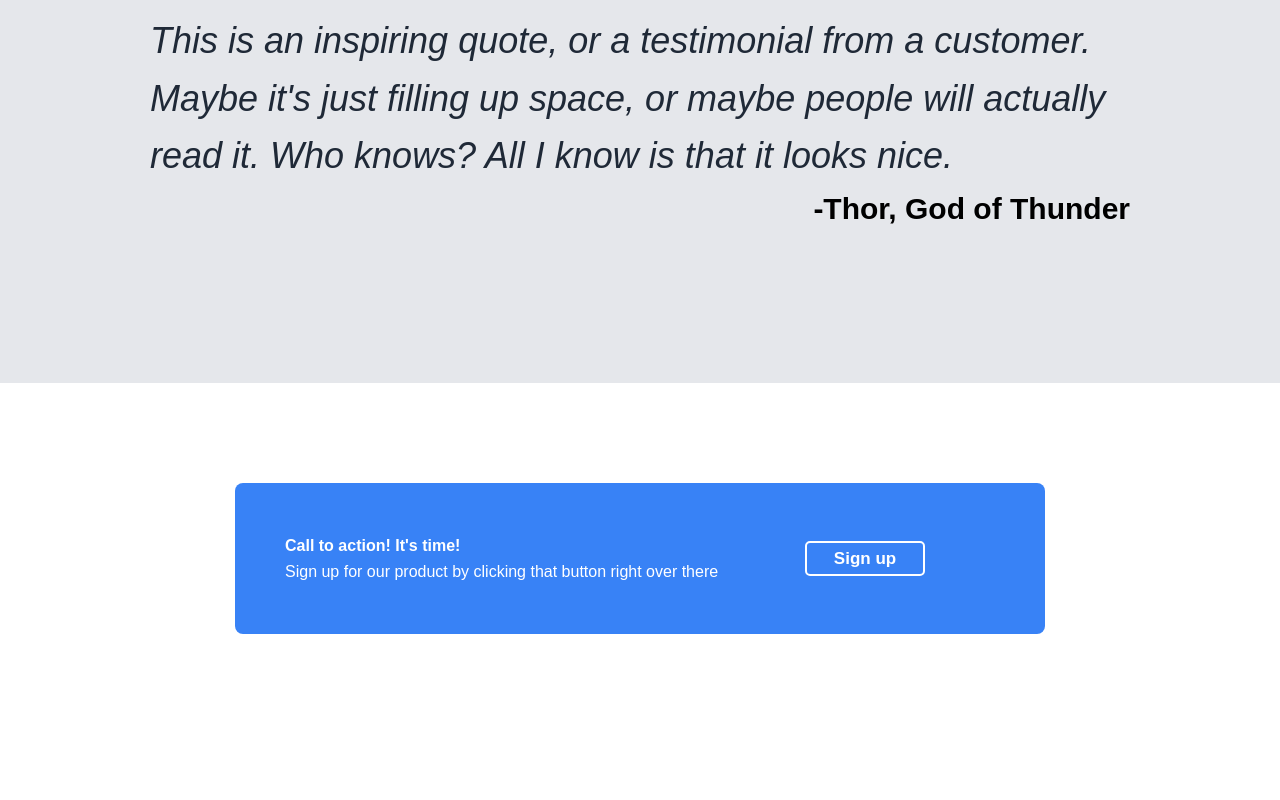
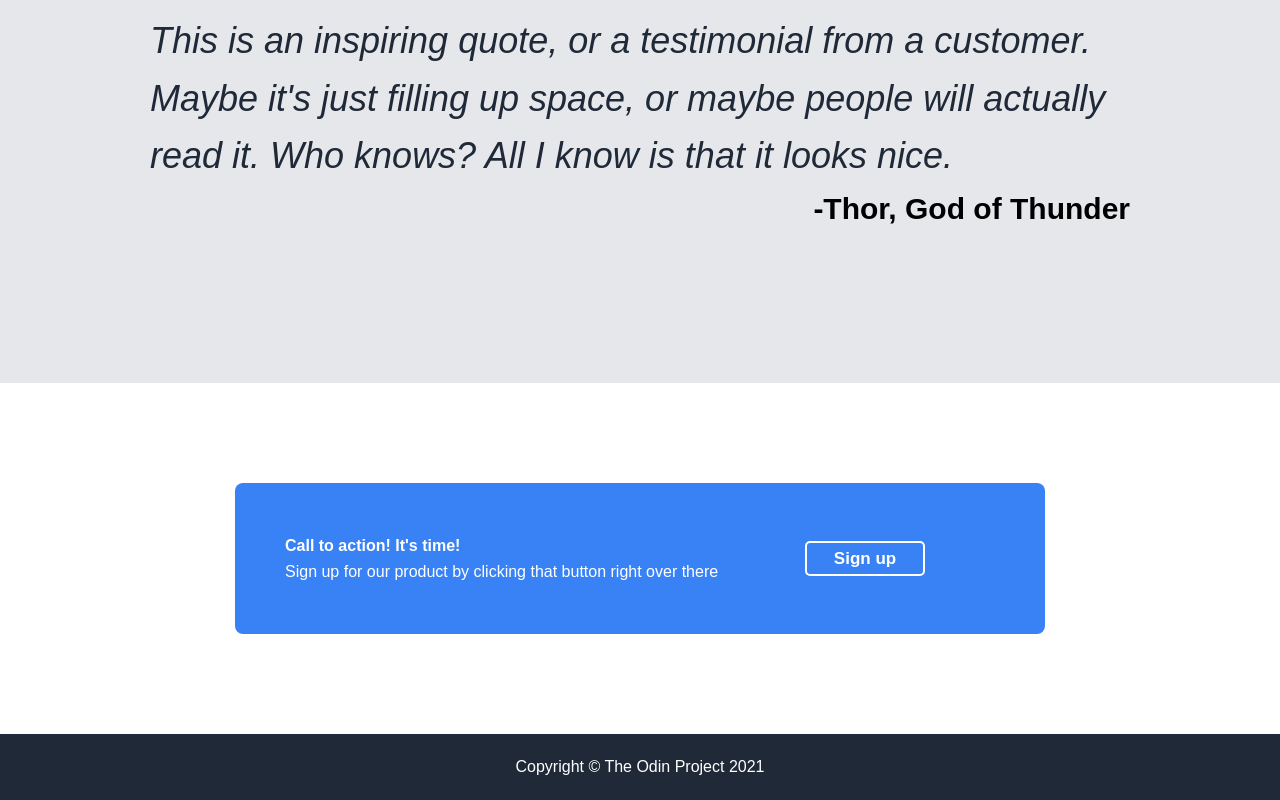
Before and after one commit to Vanessa-Oelofse/landing_page, a plain HTML site: page index.html in a window 1280 px wide. Shown: the part 1044-1844 px from the top of the page. Before the commit the page ends 1778 px from the top, so only its background shows below. Drawn offline with Linux system fonts and the light colour scheme.

Commit message:
added footer

```diff
--- a/index.html
+++ b/index.html
@@ -58,5 +58,7 @@
         </div>
     </div>
 </div>
+<!--Footer-->
+<div class="footer">Copyright © The Odin Project 2021</div>
     </body>
 </html>
--- a/stylesheet.css
+++ b/stylesheet.css
@@ -19,6 +19,7 @@ h1 {
     font-weight: bolder;
     margin: 0 10px;
     font-size: 24px;
+    padding-left: 170px;
 
 }
 
@@ -42,7 +43,6 @@ h1 {
 }
 
 .container {
-    max-width: 1100px;
     margin: 0 auto;
     overflow: auto;
     padding: 0 40px;
@@ -215,3 +215,12 @@ ul.subtext {
  .call {
      font-weight: bolder;
  }
+
+ .footer {
+     display: flex;
+     justify-content: center;
+     align-items: center;
+     background-color: #1F2937;
+     padding: 20px;
+     color: #FFFFFF;
+ }
```
